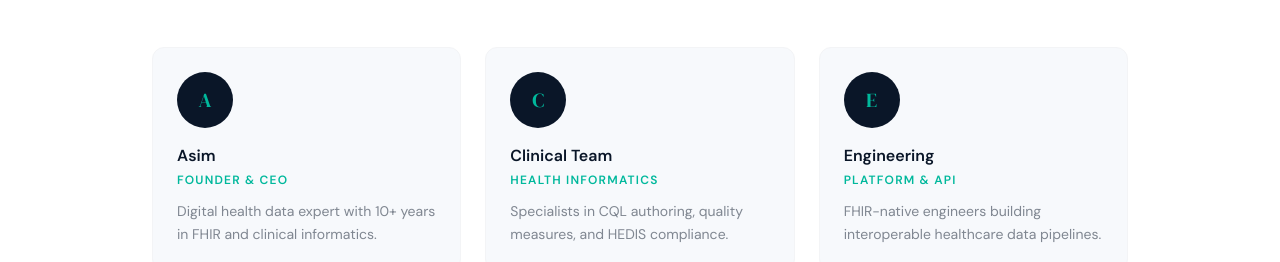
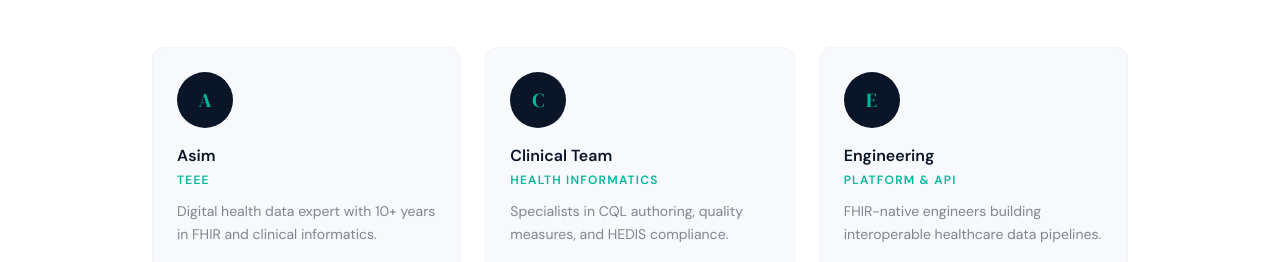
Before and after one commit to asimnipty/bisharod, a React (Vite) app in the folder frontend/: page /about in a window 1280 px wide. Shown: the part 1573-1835 px from the top of the page. Built offline with nearby package versions, Linux system fonts and the light colour scheme.

Commit message:
fix: ding

```diff
--- a/frontend/src/pages/AboutPage.tsx
+++ b/frontend/src/pages/AboutPage.tsx
@@ -3,7 +3,7 @@ import { Users, Target, Globe, Award } from "lucide-react";
 const TEAM = [
   {
     name: "Asim",
-    role: "Founder & CEO",
+    role: "TEEE",
     bio: "Digital health data expert with 10+ years in FHIR and clinical informatics.",
   },
   {
```
Also changed, not shown: 5 other files (tests, documents, lock files or other folders).
